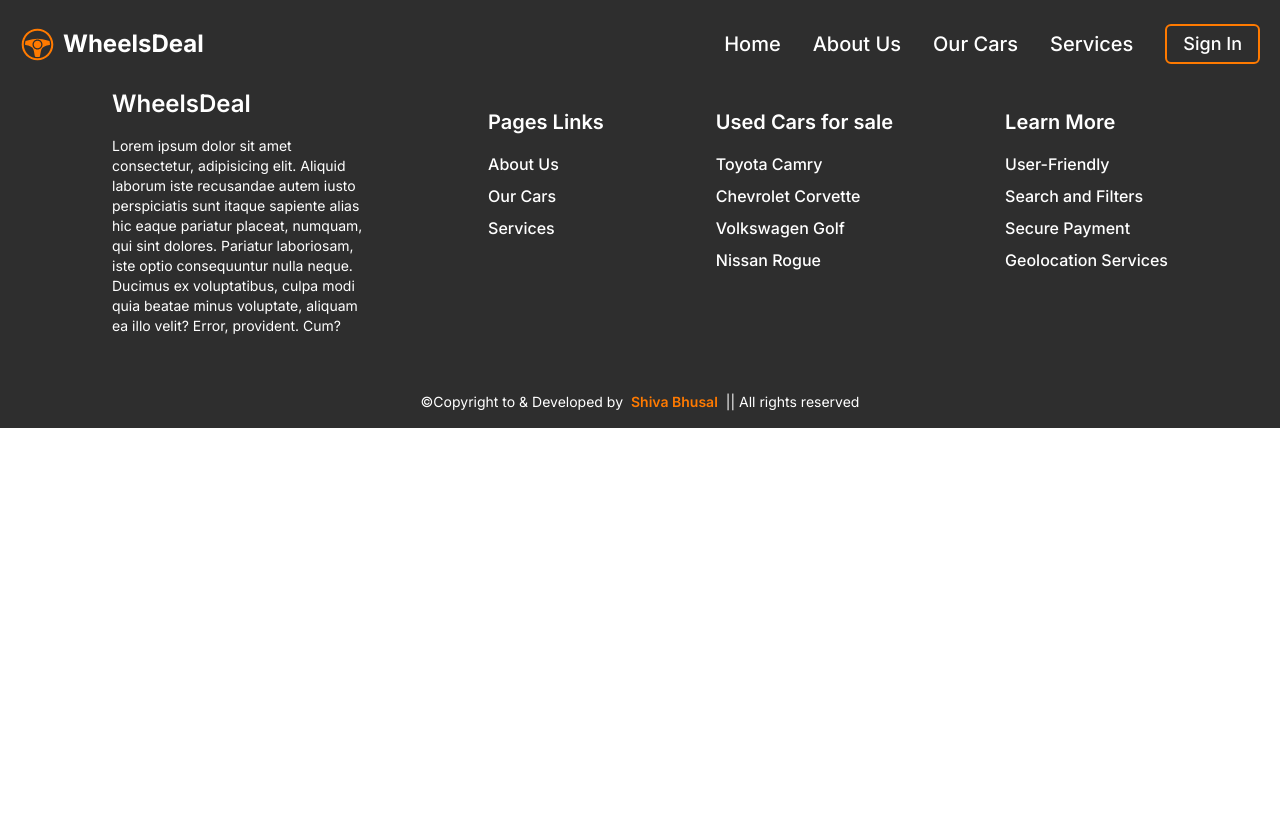
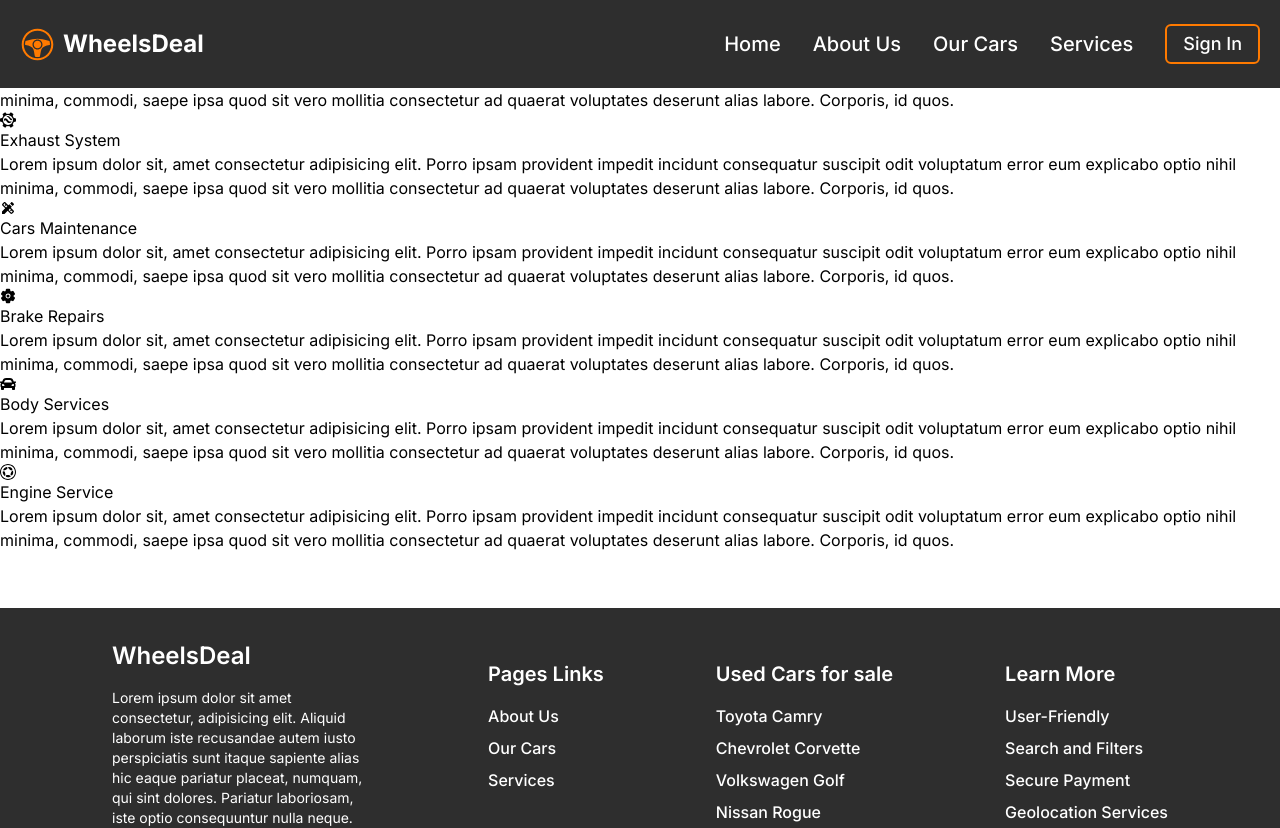
Before and after one commit to aviihs/reactSites, a React (Vite) app: page /service in a window 1280 px wide. Shown: the top 828 px of the page. Before the commit the page ends 800 px from the top, so only its background shows below. Built offline with nearby package versions, Linux system fonts and the light colour scheme.

Commit message:
added created service folder and its jsx files

```diff
--- /dev/null
+++ b/src/components/Service/OurService.jsx
@@ -0,0 +1,32 @@
+import React from 'react'
+import { GiCarWheel } from 'react-icons/gi'
+import { SiCoronaengine, SiGoogleearthengine } from 'react-icons/si'
+import { MdDesignServices } from 'react-icons/md'
+import { IoSettings } from 'react-icons/io5'
+import { FaCar } from 'react-icons/fa'
+import Service from '../../pages/Service'
+import ServiceCard from './ServiceCard'
+
+const OurService = () => {
+    const icon1 = <GiCarWheel />
+    const icon2 = <SiGoogleearthengine />
+    const icon3 = <MdDesignServices />
+    const icon4 = <IoSettings />
+    const icon5 = <FaCar />
+    const icon6 = <SiCoronaengine />
+  return (
+    <div>
+    <div>Our <span>Service</span></div>
+    <div className="">
+        < ServiceCard icon={icon1} title="Tires & Wheels" />
+        < ServiceCard icon={icon2} title="Exhaust System" />
+        < ServiceCard icon={icon3} title="Cars Maintenance" />
+        < ServiceCard icon={icon4} title="Brake Repairs" />
+        < ServiceCard icon={icon5} title="Body Services" />
+        < ServiceCard icon={icon6} title="Engine Service" />
+    </div>
+    </div>
+  )
+}
+
+export default OurService
--- /dev/null
+++ b/src/components/Service/ServiceCard.jsx
@@ -0,0 +1,13 @@
+import React from 'react'
+
+const ServiceCard = ({icon, title}) => {
+  return (
+    <div>
+        <p>{icon}</p>
+        <h1>{title}</h1>
+        <p>Lorem ipsum dolor sit, amet consectetur adipisicing elit. Porro ipsam provident impedit incidunt consequatur suscipit odit voluptatum error eum explicabo optio nihil minima, commodi, saepe ipsa quod sit vero mollitia consectetur ad quaerat voluptates deserunt alias labore. Corporis, id quos.</p>
+    </div>
+  )
+}
+
+export default ServiceCard
--- a/src/pages/Service.jsx
+++ b/src/pages/Service.jsx
@@ -1,10 +1,12 @@
 import React from 'react'
 import Navbar from '../components/Navbar'
+import OurService from '../components/Service/OurService'
 import Footer from '../components/Footer'
 
 const Service = () => {
   return (
     <>
+    < OurService />
     < Footer />
     </>
   )
```
